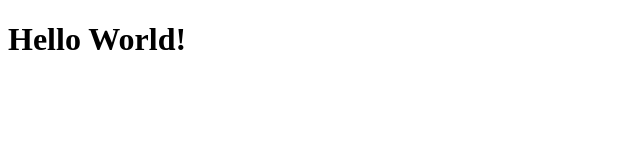
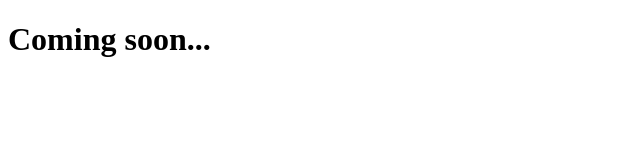
Before and after one commit to ravikalyane/portfolio_, a plain HTML site: page index.html in a window 1280 px wide. Shown: the whole page, without its empty margins (0-640 px from the left). Drawn offline with Linux system fonts and the light colour scheme.

Commit message:
coming soon text

```diff
--- a/index.html
+++ b/index.html
@@ -6,6 +6,6 @@
     <title>Ravi Kalyane</title>
 </head>
 <body>
-    <h1>Hello World!</h1>
+    <h1>Coming soon...</h1>
 </body>
 </html>
```
